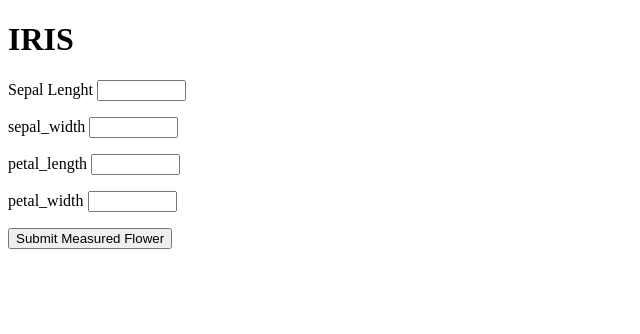
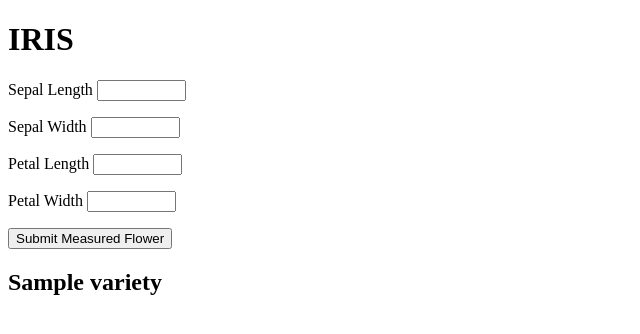
Before and after one commit to timdeklijn/hackathon_flask, a Flask app: template app/templates/index.html in a window 1280 px wide. Shown: the top 334 px of the page, without its empty margins (0-640 px from the left). Run offline with Flask 2, Linux system fonts and the light colour scheme; the template is opened without the code that fills it: values that come from a table or form of the project are taken from there, most other values are stand-ins (such as "Sample title", 1, 10 or a date in 2020); parts of the project's set-up code (start-up, migrations or seed data) failed here and were passed over.

Commit message:
Added model(s)

```diff
--- a/app/main.py
+++ b/app/main.py
@@ -2,32 +2,35 @@ import os
 
 from flask import Flask, render_template, request
 from flask_wtf import FlaskForm
-from wtforms import StringField, SubmitField, FloatField
-import pickle
+from joblib import load
+from wtforms import SubmitField, FloatField
 
 app = Flask(__name__)
 app.config["SECRET_KEY"] = "secret"
 
-names = []
-
-model = pickle.load(open(os.path.join("model.pk"), 'rb'))
+model = load(open(os.path.join("model.pk"), "rb"))
+le = load(open(os.path.join("le.pk"), "rb"))
 
 
 class IrisForm(FlaskForm):
-    sepal_length = FloatField("Sepal Lenght")
-    sepal_width = FloatField("sepal_width")
-    petal_length = FloatField("petal_length")
-    petal_width = FloatField("petal_width")
+    sepal_length = FloatField("Sepal Length")
+    sepal_width = FloatField("Sepal Width")
+    petal_length = FloatField("Petal Length")
+    petal_width = FloatField("Petal Width")
     submit = SubmitField("Submit Measured Flower")
 
 
 @app.route("/", methods=["GET", "POST"])
 def index():
-    print(model)
+    variety = None
     form = IrisForm()
     if request.method == "POST":
-        names.append(request.form.get("name"))
-    return render_template("index.html", form=form, names=names)
+        sep_l = request.form.get("sepal_length")
+        sep_w = request.form.get("sepal_width")
+        pet_l = request.form.get("petal_length")
+        pet_w = request.form.get("petal_width")
+        variety = le.inverse_transform(model.predict([[sep_l, sep_w, pet_l, pet_w]]))
+    return render_template("index.html", form=form, variety=variety)
 
 
 if __name__ == "__main__":
--- a/app/templates/index.html
+++ b/app/templates/index.html
@@ -26,6 +26,10 @@
         {{ form.petal_width(size=8) }}
     </p>
     <p>{{ form.submit() }}</p>
+
+    {% if variety is defined %}
+    <h2>{{ variety }}</h2>
+    {% endif %}
 </form>
 </body>
 </html>
```
Also changed, not shown: train_model.py (+16 -4 lines).
